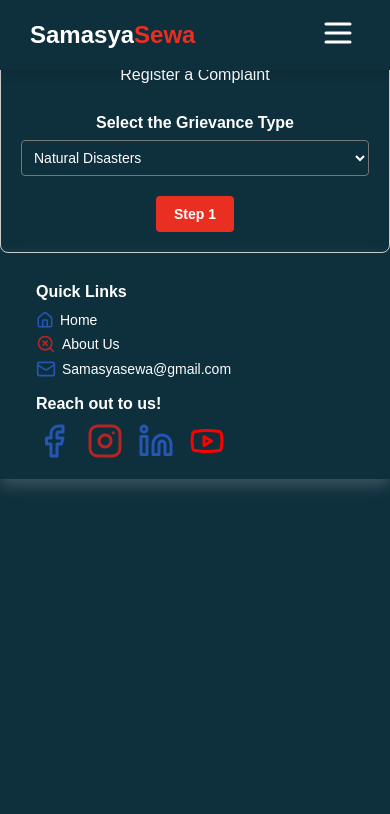
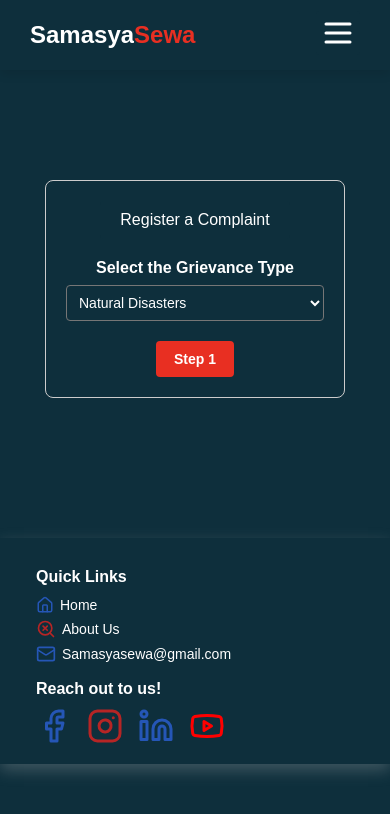
Before and after one commit to Manisha-Tmg/My-project, a React (Create React App) app: page /complain in a window 390 px wide. Shown: the top 814 px of the page. Built offline with nearby package versions, Linux system fonts and the light colour scheme.

Commit message:
fix: complain responsiveness added

```diff
--- a/src/Css/Complain.css
+++ b/src/Css/Complain.css
@@ -1,18 +1,18 @@
 * {
   margin: 0;
   padding: 0;
-  font-family: Arial, sans-serif;
+  font-family: DM Sans;
   color: #ffffff;
 }
 .Complainform-container {
   max-width: 400px;
   margin: auto;
-  margin-top: 9%;
+  margin-top: 180px ;
+  margin-bottom: 140px ;
   padding: 20px 20px 20px 20px;
   border: 1px solid #ccc;
   border-radius: 8px;
   text-align: center;
-  font-family: Arial, sans-serif;
 }
 
 .register-button {
@@ -57,3 +57,9 @@ p {
   border-radius: 4px;
   font-weight: bold;
 }
+
+@media screen and (max-width:800px) {
+  .Complainform-container {
+    max-width: 300px;
+  }
+}
--- a/src/Pages/Complain.js
+++ b/src/Pages/Complain.js
@@ -39,7 +39,7 @@ const Complain = () => {
   }
 
   return (
-    <div>
+    <div className="complain-container">
       <div className="Complainform-container" onSubmit={handleSubmit}>
         <button className="register-button">Register a Complaint</button>
         <div className="form-group">
```
